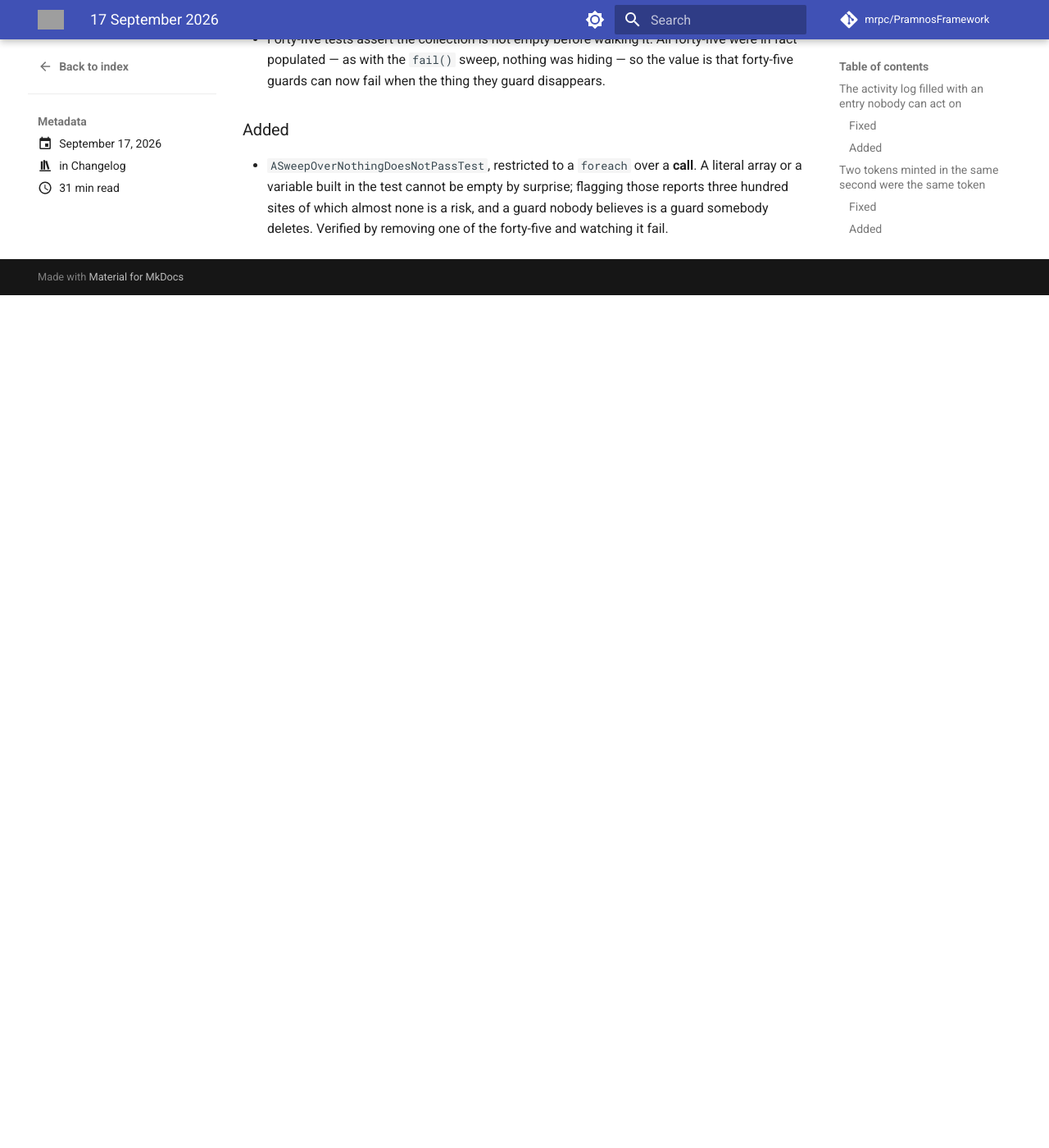
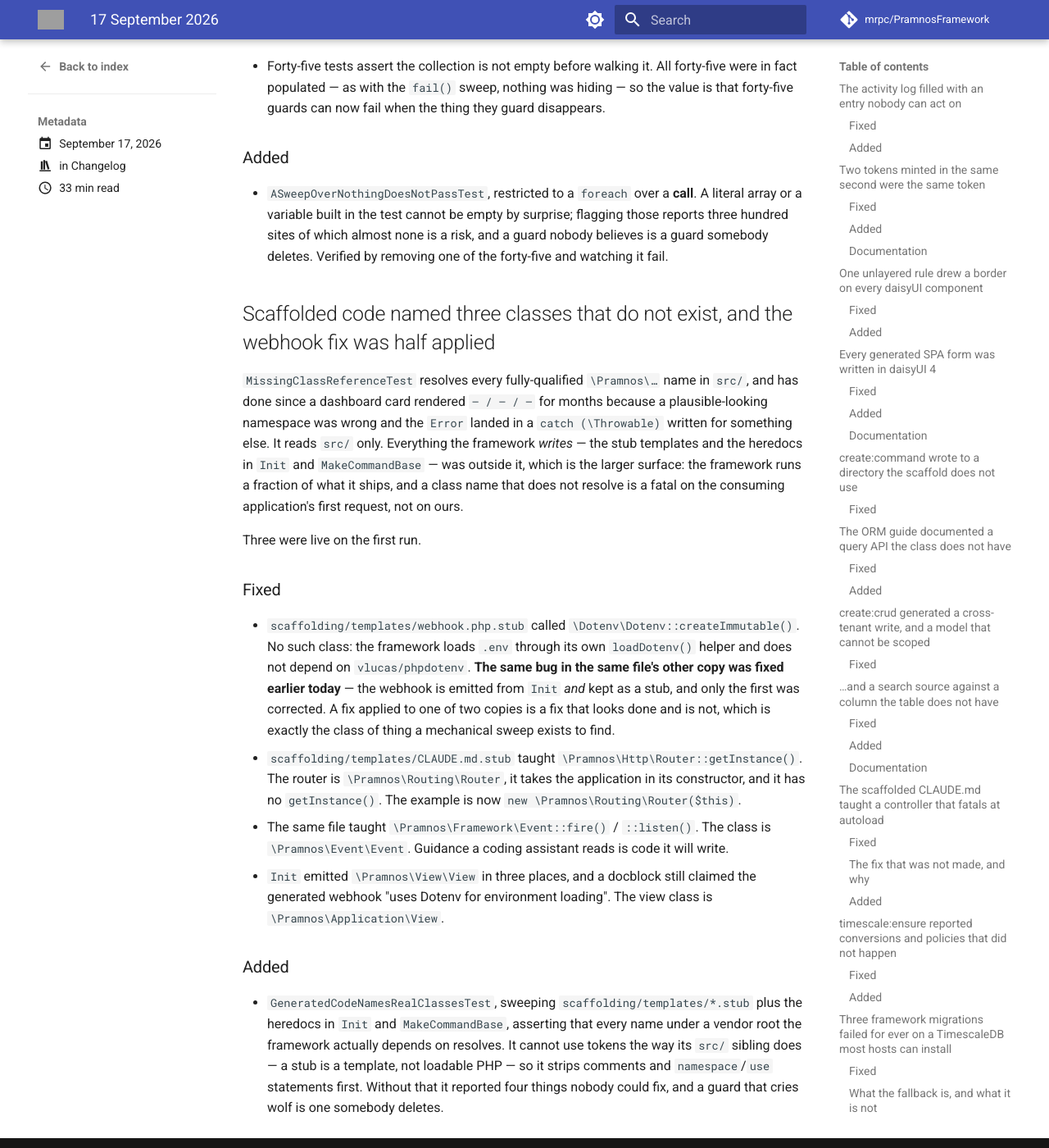
Before and after one commit to mrpc/PramnosFramework, an MkDocs documentation site: the page built from docs/version-history/posts/2026-09-17.md, in a window 1280 px wide and 1400 px high, scrolled down 23718 px. Shown: the whole window at 82% size. Built offline with MkDocs 1.6.1 and Material for MkDocs 9.7.7, drawn with Linux system fonts in a browser that asks for light colours; comment, search, counter and statistics services are not loaded; before the commit the page ends 24078 px from its top, so only the background shows below that; some of the changed text lies outside the part shown; grey boxes are pictures that could not be loaded.

Commit message:
fix(console): three classes in scaffolded code that nothing answers to
`MissingClassReferenceTest` resolves every `\Pramnos\…` name in `src/` and has
done since a dashboard card rendered "— / — / —" for months. It reads `src/`
only, so nothing the framework *writes* was covered — which is the larger
surface, and the one where a bad name fatals on somebody else's first request.

Three were live on the first sweep:

- `scaffolding/templates/webhook.php.stub` called `\Dotenv\Dotenv`. The same
  bug in the same file's other copy was fixed earlier today; the webhook is
  emitted from `Init` *and* kept as a stub, and only the first was corrected.
- `CLAUDE.md.stub` taught `\Pramnos\Http\Router::getInstance()`. The router is
  `\Pramnos\Routing\Router`, takes the application, and has no `getInstance()`.
- The same file taught `\Pramnos\Framework\Event`; it is `\Pramnos\Event\Event`.

`Init` also emitted `\Pramnos\View\View` in three places, and a docblock still
claimed the generated webhook "uses Dotenv for environment loading".

`GeneratedCodeNamesRealClassesTest` sweeps the stubs and the `Init` /
`MakeCommandBase` heredocs. A stub is a template, not loadable PHP, so it works
on text: comments and `namespace`/`use` statements are stripped first, or it
reports four things nobody can fix. Verified by breaking a stub and watching it
name the file and the class.

```diff
--- a/docs/Pramnos_Testing_Guide.md
+++ b/docs/Pramnos_Testing_Guide.md
@@ -1403,6 +1403,35 @@ of behavioural code, so the observation is recorded in the file instead.
 CI runs both, on Node 20 — the version the container ships, so a failure there reproduces with
 `./lintjs` rather than being a CI-only surprise.
 
+## Code the framework *writes* is not covered by the guards over code it *runs*
+
+`MissingClassReferenceTest` resolves every `\Pramnos\…` name in `src/`, `LegacyClassReferenceTest`
+catches the CMS-era shapes, and between them a class name that does not exist cannot reach a
+release — in the framework's own code. Neither sees a single line of what `create:*` and `init`
+emit, and that is the larger surface: **the framework ships far more code than it runs.**
+
+The two sweeps that cover it are `EveryStubIsSyntacticallyValidTest` (does it parse) and
+`GeneratedCodeNamesRealClassesTest` (do the names resolve). A stub cannot be tokenised the way a
+source file can, because it is a template rather than loadable PHP, so the second one works on
+text and has to earn its precision:
+
+- **Strip comments first.** A comment naming a class is prose. One explaining *what a line
+  replaced* names, by definition, a class that no longer exists.
+- **Skip `namespace` and `use` statements.** `namespace App\Controllers;` is not a class, and a
+  guard that reports it reports it for ever.
+- **Only sweep roots the framework actually depends on.** `App\…` in a stub is the generated
+  application's own namespace and cannot resolve here; sweeping it would flag every template.
+
+Both points are the same point: a guard that reports things nobody can fix is a guard somebody
+deletes, and the value of a mechanical sweep is entirely in being believed.
+
+### Writing one of these
+
+Verify it bites before you trust it. Break a stub on purpose, watch the test fail with a message
+that names the file and the offending name, then restore. A sweep is the one kind of test where
+passing on a clean tree and matching nothing at all look identical — and both of the framework's
+stub sweeps were, at first draft, unable to fail.
+
 ## Reference
 
 **Related Guides:**
--- a/docs/version-history/posts/2026-09-17.md
+++ b/docs/version-history/posts/2026-09-17.md
@@ -30,6 +30,7 @@ categories:
 - The ORM guide documented a query API the class does not have
 - `create:crud` generated a cross-tenant write, and a model that cannot be scoped
 - …and a search source against a column the table does not have
+- Scaffolded code named three classes that do not exist, and the webhook fix was half applied
 
 <!-- more -->
 
@@ -959,3 +960,42 @@ no-ops in exactly the same way, on the same day.
   array or a variable built in the test cannot be empty by surprise; flagging those reports
   three hundred sites of which almost none is a risk, and a guard nobody believes is a guard
   somebody deletes. Verified by removing one of the forty-five and watching it fail.
+
+
+## Scaffolded code named three classes that do not exist, and the webhook fix was half applied
+
+`MissingClassReferenceTest` resolves every fully-qualified `\Pramnos\…` name in `src/`, and
+has done since a dashboard card rendered `— / — / —` for months because a plausible-looking
+namespace was wrong and the `Error` landed in a `catch (\Throwable)` written for something
+else. It reads `src/` only. Everything the framework *writes* — the stub templates and the
+heredocs in `Init` and `MakeCommandBase` — was outside it, which is the larger surface: the
+framework runs a fraction of what it ships, and a class name that does not resolve is a
+fatal on the consuming application's first request, not on ours.
+
+Three were live on the first run.
+
+### Fixed
+
+- `scaffolding/templates/webhook.php.stub` called `\Dotenv\Dotenv::createImmutable()`. No
+  such class: the framework loads `.env` through its own `loadDotenv()` helper and does not
+  depend on `vlucas/phpdotenv`. **The same bug in the same file's other copy was fixed
+  earlier today** — the webhook is emitted from `Init` *and* kept as a stub, and only the
+  first was corrected. A fix applied to one of two copies is a fix that looks done and is
+  not, which is exactly the class of thing a mechanical sweep exists to find.
+- `scaffolding/templates/CLAUDE.md.stub` taught `\Pramnos\Http\Router::getInstance()`. The
+  router is `\Pramnos\Routing\Router`, it takes the application in its constructor, and it
+  has no `getInstance()`. The example is now `new \Pramnos\Routing\Router($this)`.
+- The same file taught `\Pramnos\Framework\Event::fire()` / `::listen()`. The class is
+  `\Pramnos\Event\Event`. Guidance a coding assistant reads is code it will write.
+- `Init` emitted `\Pramnos\View\View` in three places, and a docblock still claimed the
+  generated webhook "uses Dotenv for environment loading". The view class is
+  `\Pramnos\Application\View`.
+
+### Added
+
+- `GeneratedCodeNamesRealClassesTest`, sweeping `scaffolding/templates/*.stub` plus the
+  heredocs in `Init` and `MakeCommandBase`, asserting that every name under a vendor root
+  the framework actually depends on resolves. It cannot use tokens the way its `src/`
+  sibling does — a stub is a template, not loadable PHP — so it strips comments and
+  `namespace`/`use` statements first. Without that it reported four things nobody could
+  fix, and a guard that cries wolf is one somebody deletes.
```
Also changed, not shown: other parts of docs/version-history/posts/2026-09-17.md (+1 -1 lines), 4 other files.
